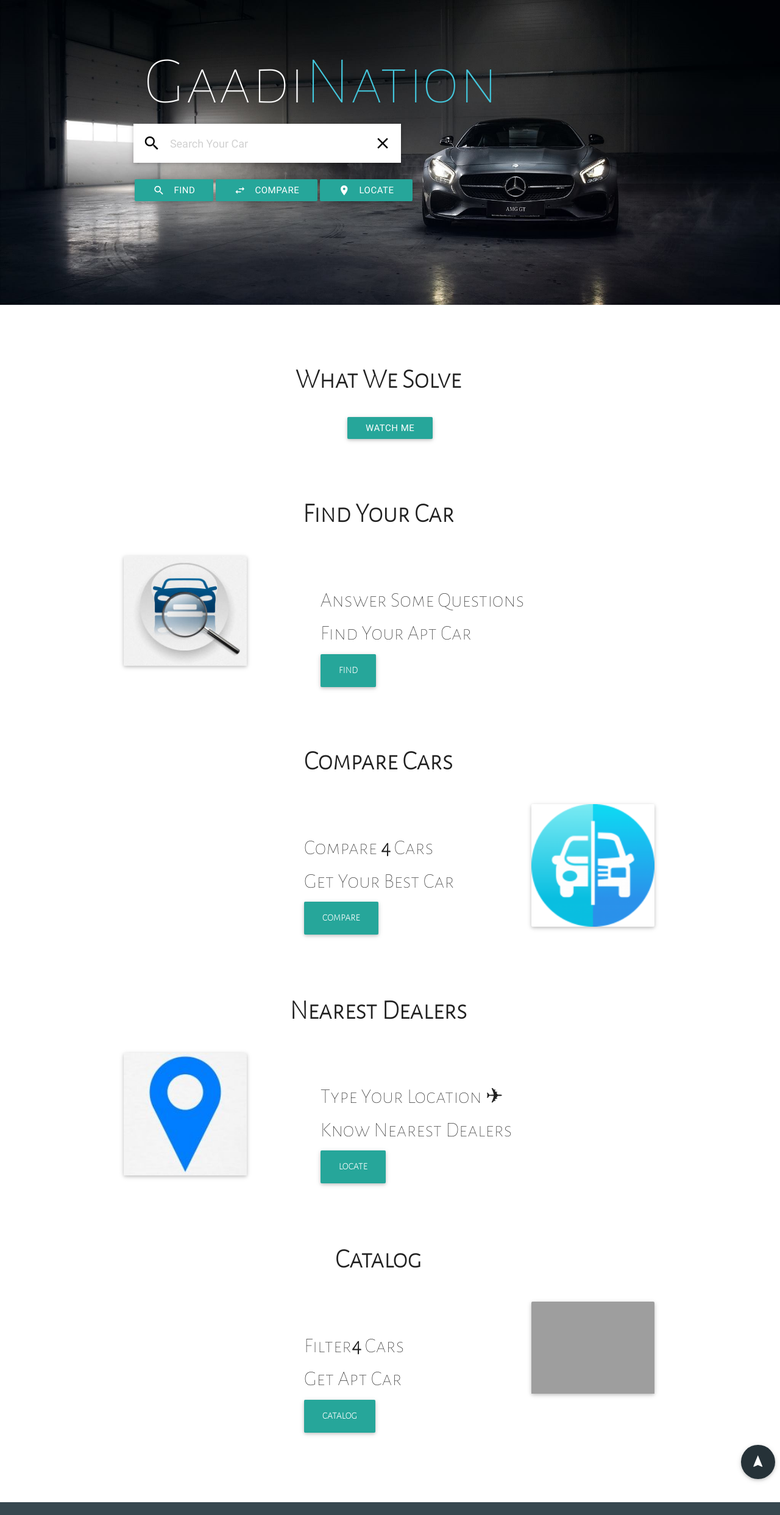
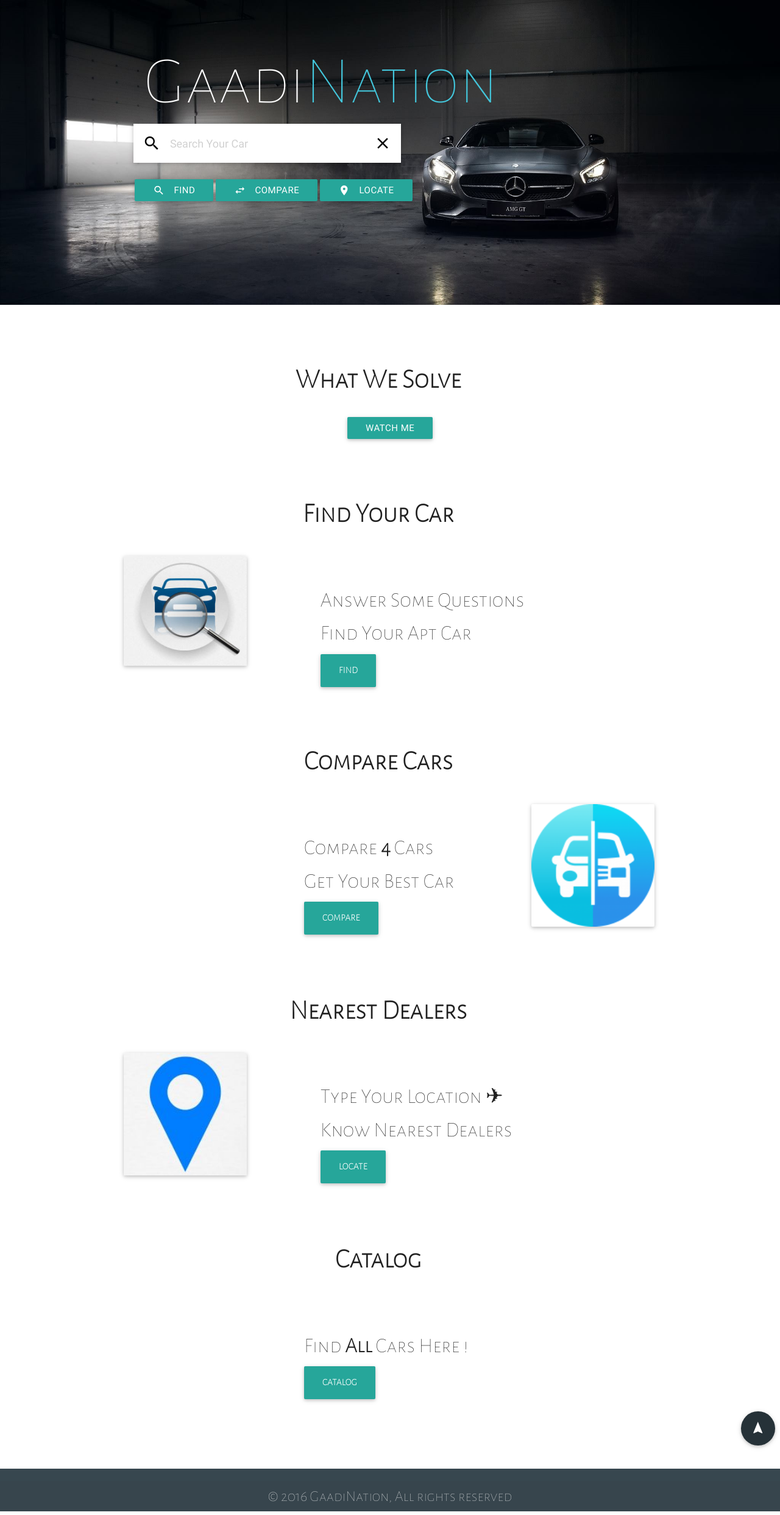
Before and after one commit to scriptonist/GaadiNation, a Flask app: page /home in a window 1280 px wide. Shown: the top 2485 px of the page at 61% size. Run offline with Flask 2, Linux system fonts and the light colour scheme; some libraries are stand-ins or nearby versions; some web fonts are replaced; grey boxes are pictures that could not be loaded.

Commit message:
changed the description of catalog in homepage

```diff
--- a/app/templates/home.html
+++ b/app/templates/home.html
@@ -151,14 +151,14 @@
             </div>
             <div class="row container">
                 <div class="col s5 m6 l5" style="margin-left:33%;margin-top:5%;">
-                    <h4 class="left-align" style="font-family:Alegreya Sans SC">Filter<b>4</b> Cars</h4>
-                    <h4 class="left-align" style="font-family:Alegreya Sans SC">Get Apt Car</h4>
-                    <a href="/compare/" class="waves-effect center-align waves-light btn-large" style="font-family:Alegreya Sans SC;"><b>Catalog</b></a>
+                    <h4 class="left-align" style="font-family:Alegreya Sans SC">Find <b>All</b> Cars Here !</h4>
+
+                    <a href="/catalog/" class="waves-effect center-align waves-light btn-large" style="font-family:Alegreya Sans SC;"><b>Catalog</b></a>
                 </div>
                 <div class="col s3 m6 l3">
                     <div class="card white darken-1">
                         <div class="card-image">
-                            <img src="../static/images/catalog.png">
+
                         </div>
                     </div>
                 </div>
```
